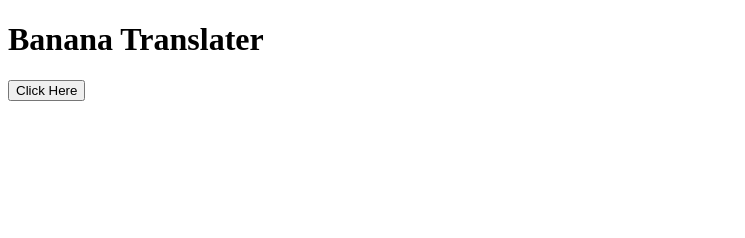
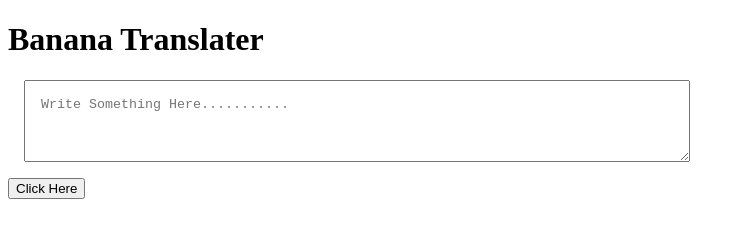
Before and after one commit to Juli-Kumari/TranslaterInBanana, a plain HTML site: page index.html in a window 1280 px wide. Shown: the whole page, without its empty margins (0-745 px from the left). Drawn offline with Linux system fonts and the light colour scheme.

Commit message:
get text area value

```diff
--- a/app.js
+++ b/app.js
@@ -4,8 +4,14 @@
 // var userName = prompt("Hi give your name.")
 // alert("My name is "+ userName )
 
+
+var textArea = document.querySelector("#text-input");
+
 var button = document.querySelector("#btn");
+
 function clickEvent(){
     console.log("Clicked!");
+    console.log(textArea.value);
    }
+
  button.addEventListener("click", clickEvent); //  callback function
--- a/index.html
+++ b/index.html
@@ -8,7 +8,11 @@
     <link rel="stylesheet" href="./style.css">
 </head>
 <body>
+
     <h1>Banana Translater</h1>
+    <div>
+    <textarea name="text" id="text-input" placeholder="Write Something Here..........."></textarea>
+</div>
     <button id="btn">Click Here</button>
 
     <script src="./app.js"></script>
--- a/style.css
+++ b/style.css
@@ -0,0 +1,7 @@
+#text-input{
+    padding: 1rem;
+    margin: 1rem;
+    width: 50% ;
+    height: 6vh ;
+    display: block;
+}
```
